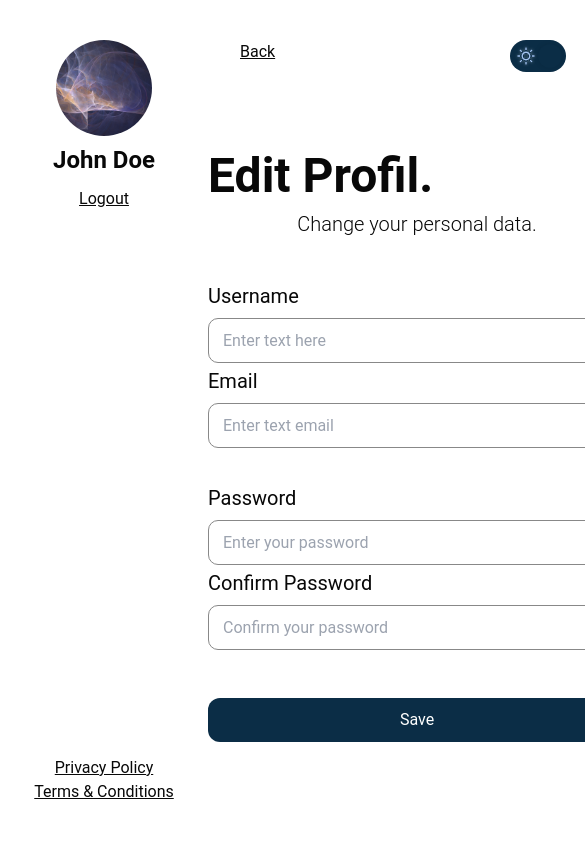
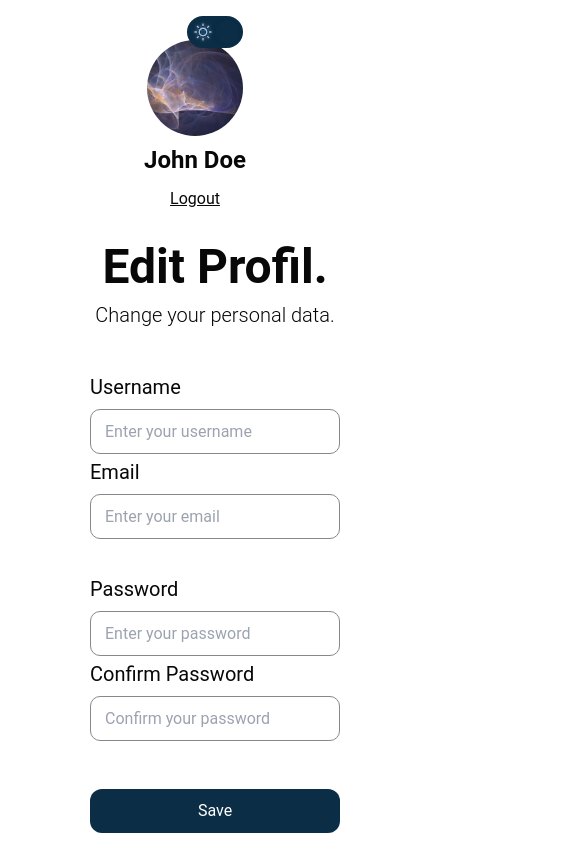
Before and after one commit to Oomaxime/DesignSystem, a React (Vite) app: page /param/user in a window 390 px wide. Shown: the top 844 px of the page, 585 px wide, since content can reach past the window. Built offline with nearby package versions, Linux system fonts and the light colour scheme.

Commit message:
✨[FORM] Amélioration de l'accessibilité et de la mise en page des formulaires avec des ajustements de styles et de placeholders

```diff
--- a/src/components/ui/Form.jsx
+++ b/src/components/ui/Form.jsx
@@ -12,7 +12,7 @@ export default function Form({ children, onSubmit, h1 = "Title", h2 = "", button
       className={defaultClasses}
     >
       <div className="flex flex-col gap-3">
-        <h1>
+        <h1 className="text-center">
           <Text type="main-title">
             {h1}
           </Text>
--- a/src/layouts/ParamLayout.jsx
+++ b/src/layouts/ParamLayout.jsx
@@ -18,9 +18,9 @@ export default function MainLayout() {
   };
 
   return (
-    <main className="flex h-screen py-10">
-      <aside className="flex flex-col justify-between items-center w-1/10 text-center min-w-52">
-        <div className="w-full flex flex-col items-center">
+    <main className="flex flex-col h-screen px-5 py-10 md:px-0 md:flex-row ">
+      <aside className="flex flex-col justify-between items-center text-center min-w-52 w-1/10 ">
+        <div className="flex items-center w-full flex-col gap-0">
           <picture>
             <source srcSet={img} type="image/avif" />
             <source srcSet={imgWebp} type="image/webp" />
@@ -39,21 +39,21 @@ export default function MainLayout() {
             Logout
           </Link>
         </div>
-        <div>
-          <Link to="/privacy-policy" className="underline block">
+        <div className="w-min md:w-auto">
+          <Link to="/privacy-policy" className="hidden underline block md:block">
             Privacy Policy
           </Link>
-          <Link to="/terms-conditions" className="underline block">
+          <Link to="/terms-conditions" className="hidden underline block md:block">
             Terms & Conditions
           </Link>
         </div>
       </aside>
 
-      <div className="w-px bg-black"></div>
+      <div className="my-4 bg-black w-px h-auto"></div>
 
-      <div className="w-screen flex flex-col gap-20 items-center">
-        <div className="flex justify-between w-full px-8">
-          <Link to=".." className="underline">
+      <div className="w-screen flex flex-col items-center">
+        <div className="fixed top-4 md:flex justify-between w-full px-10">
+          <Link to=".." className="underline hidden md:block">
             Back
           </Link>
           <Toggle isToggled={isDarkMode} onToggle={handleToggleChange} />
--- a/src/pages/ConnexionForm.jsx
+++ b/src/pages/ConnexionForm.jsx
@@ -1,5 +1,5 @@
 import { useState } from "react";
-import { navigate } from "react-router-dom";
+// import { navigate } from "react-router-dom";
 import Form from "../components/ui/Form";
 import Input from "../components/ui/Input";
 
--- a/src/pages/UserForm.jsx
+++ b/src/pages/UserForm.jsx
@@ -24,7 +24,7 @@ export default function UserForm() {
               id="username"
               label="Username"
               type="text"
-              placeholder="Enter text here"
+              placeholder="Enter your username"
               value={username}
               onChange={(e) => setUsername(e.target.value)}
             />
@@ -35,7 +35,7 @@ export default function UserForm() {
               id="email"
               label="Email"
               type="email"
-              placeholder="Enter text email"
+              placeholder="Enter your email"
               value={email}
               onChange={(e) => setEmail(e.target.value)}
             />
--- a/src/styles/index.css
+++ b/src/styles/index.css
@@ -173,6 +173,6 @@ body.dark {
     }
 
     .form {
-        @apply flex gap-12 flex-col w-[418px] mx-auto;
+        @apply flex gap-12 flex-col mx-auto mx-4 md:w-[418px] md:mx-0;
     }
 }
```
